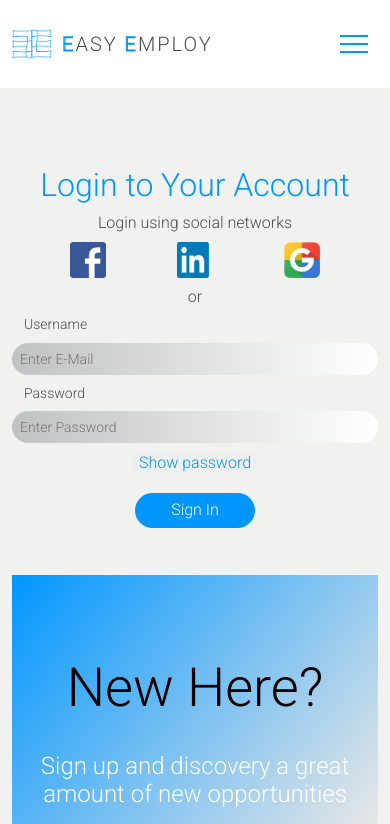
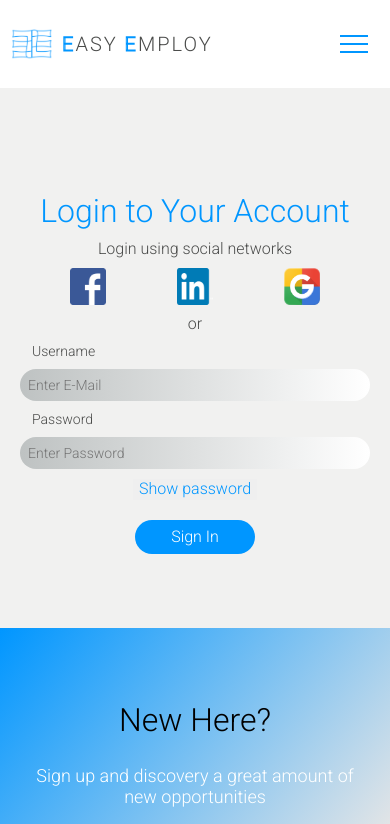
Before and after one commit to mizdebski77/Easy-Employ, a React (Create React App) app: page /Log-In in a window 390 px wide. Shown: the top 824 px of the page. Built offline with nearby package versions, Linux system fonts and the light colour scheme.

Commit message:
Media query to RegisterTitle added

```diff
--- a/src/features/LogIn/logIn.tsx
+++ b/src/features/LogIn/logIn.tsx
@@ -50,7 +50,6 @@ export const LogIn = () => {
             </LoginWrapper>
 
             <RegisterWrapper>
-
                 <RegisterTitle>New Here?</RegisterTitle>
                 <RegisterCaption>Sign up and discovery a great amount of new opportunities</RegisterCaption>
                 <RegisterButton to='/xd'>Sign Up</RegisterButton>
--- a/src/features/LogIn/styledLogIn.ts
+++ b/src/features/LogIn/styledLogIn.ts
@@ -12,7 +12,7 @@ export const Wrapper = styled.section`
     };
 
     @media (max-width: ${({ theme }) => theme.breakPoint.thirdBp}px){
-        padding: 20px 12px;
+        padding: 20px 0px 0px;
     };
 `;
 
@@ -25,6 +25,7 @@ export const LoginWrapper = styled.div`
 
     @media (max-width: ${({ theme }) => theme.breakPoint.thirdBp}px){
         gap: 10px;
+        padding: 0 20px;
     };
 `;
 
@@ -165,6 +166,11 @@ export const RegisterTitle = styled.h2`
     font-size: 54px;
     font-weight: normal;
     margin-bottom: 10px;
+
+    @media (max-width: ${({ theme }) => theme.breakPoint.thirdBp}px){
+        font-size: 32px;
+        margin: 10px 0;
+    };
 `;
 
 export const RegisterButton = styled(Link)`
@@ -186,4 +192,8 @@ export const RegisterCaption = styled.h3`
     color: ${({ theme }) => theme.color.secondColor};
     font-weight: normal;
     text-align: center;
+
+    @media (max-width: ${({ theme }) => theme.breakPoint.thirdBp}px){
+        font-size: 18px;
+    };
 `;
```
